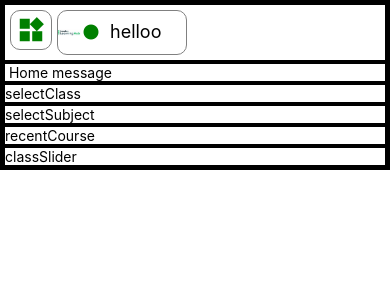
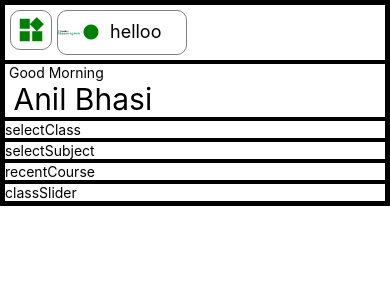
Before and after one commit to anilbdev/eduApp, a React Native app: screen / in a window 390 px wide. Shown: the top 300 px of the page. Built offline with nearby package versions, Linux system fonts and the light colour scheme.

Commit message:
Homemessage done

```diff
--- a/App.js
+++ b/App.js
@@ -5,7 +5,7 @@ import { SafeAreaProvider } from 'react-native-safe-area-context';
 
 
 import Routes from './src/navigation/Routes'
-import { Home,Header } from './src/index';
+import { Home,HomeMessge } from './src/index';
 
 
 
@@ -15,7 +15,7 @@ const App = () => {
       <ScrollView>
         {/* <Routes/> */}
         <Home />
-        {/* <Header/> */}
+        {/* <HomeMessge/>         */}
       </ScrollView>
     </SafeAreaProvider>
   )
--- a/src/components/Home/HomeMessge.js
+++ b/src/components/Home/HomeMessge.js
@@ -2,13 +2,24 @@ import React, { Component } from 'react'
 import { Text, StyleSheet, View } from 'react-native'
 
 export default class HomeMessge extends Component {
+    constructor(props){
+        super(props)
+    }
     render() {
         return (
-            <View>
-                <Text> Home message </Text>
+            <View style={styles.container}>
+                <Text> Good Morning </Text>
+                <Text style={styles.nameText}> Anil Bhasi </Text>
             </View>
         )
     }
 }
 
-const styles = StyleSheet.create({})
+const styles = StyleSheet.create({
+    container:{
+
+    },
+    nameText:{
+        fontSize:30
+    }
+})
```
